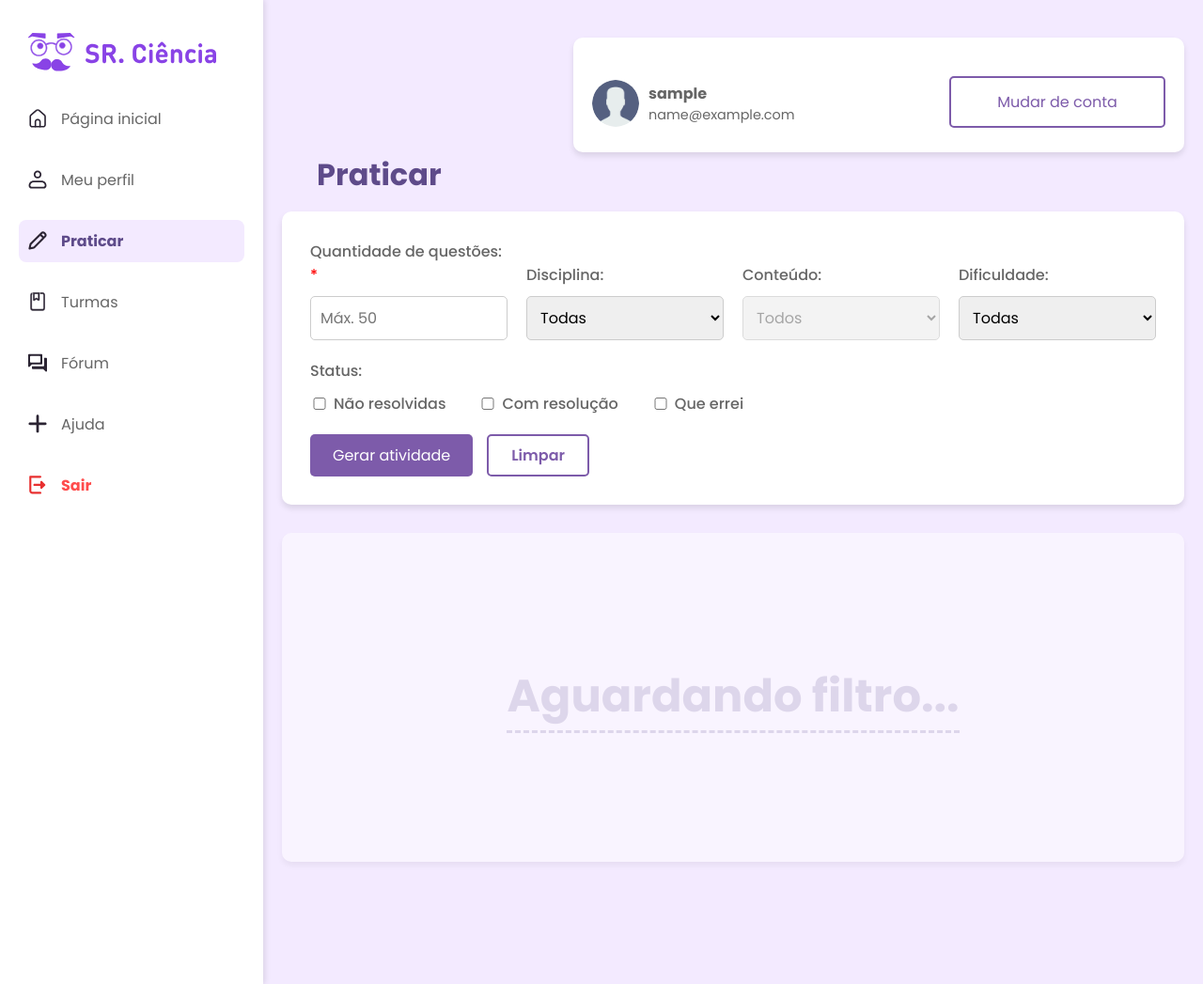
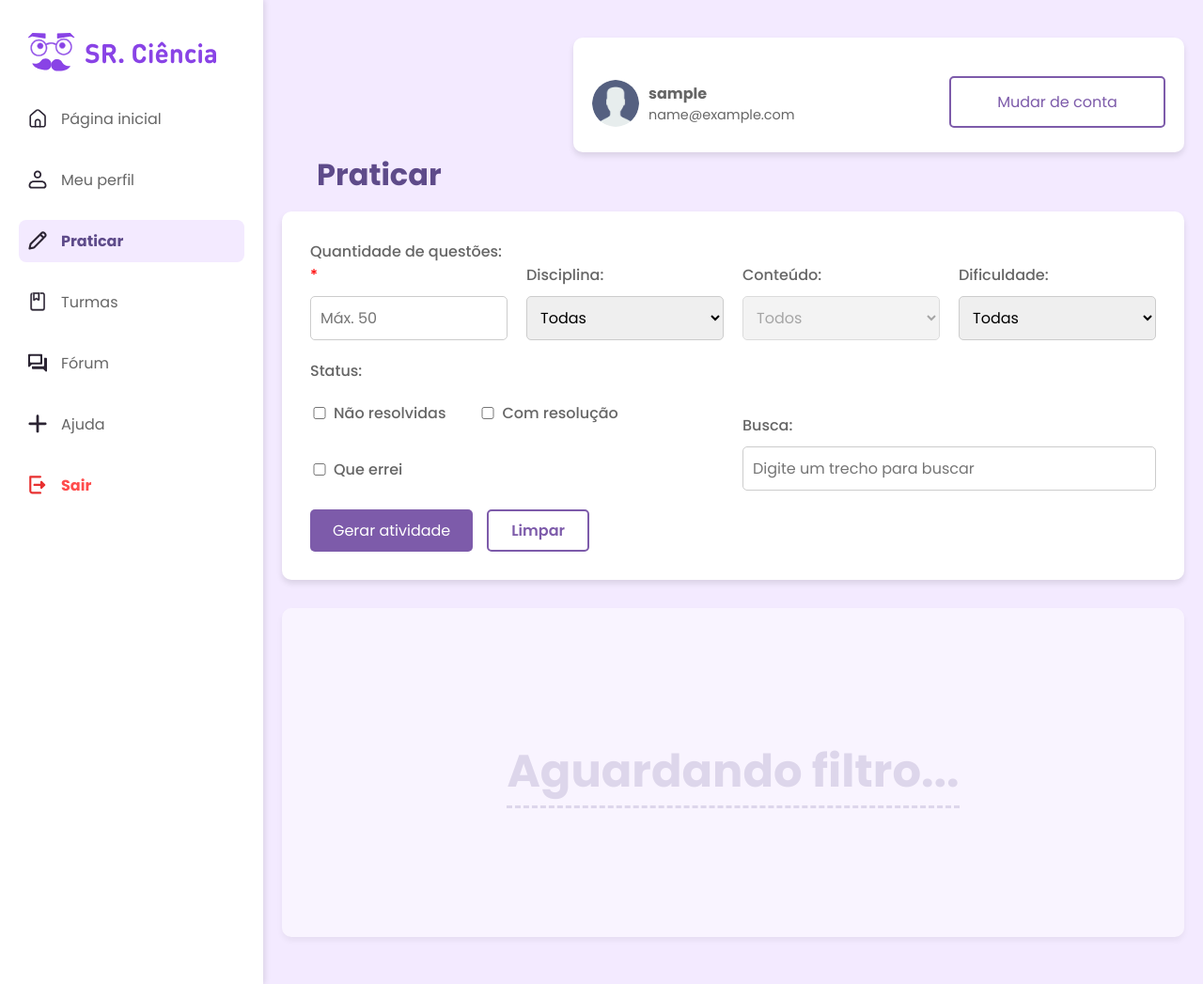
Before and after one commit to Matheusdsc2006/SrCiencia, a Django app: page /aluno/praticar/ in a window 1280 px wide. Shown: the whole page at 94% size. Run offline with Django 5.2, Linux system fonts and the light colour scheme; the visitor is signed in with stand-in values (Sample User, id 1); data that the repository does not hold is empty; some libraries are stand-ins or nearby versions.

Commit message:
campo de busca no praticar

```diff
--- a/srciencia_core/static/css/praticar.css
+++ b/srciencia_core/static/css/praticar.css
@@ -173,6 +173,35 @@ body {
 .status-options label input{
     width: 20px;
 }
+
+.form-group-inline {
+    display: flex;
+    justify-content: space-between;
+    align-items: center;
+}
+
+.status-options {
+    display: flex;
+    gap: 1rem;
+}
+
+.search-container {
+    display: flex;
+    align-items: center;
+}
+
+.search-label {
+    margin-right: 0.5rem;
+}
+
+.search-input {
+    width: 200px;
+    padding: 0.5rem;
+    font-size: 1rem;
+    border: 1px solid #ccc;
+    border-radius: 4px;
+}
+
 
 /* Botões alinhados no canto inferior esquerdo */
 .form-container .btn-group {
--- a/srciencia_core/templates/aluno_praticar.html
+++ b/srciencia_core/templates/aluno_praticar.html
@@ -132,8 +132,8 @@
                     </div>
 
                     <div class="form-group">
-                        <label>Status:</label>
-                        <div class="status-options">
+                        <label style="margin-bottom: 10px;">Status:</label>
+                        <div class="status-options" style="margin-bottom: 10px;">
                             <label>
                                 <input type="checkbox" name="status" value="nao_resolvidas"> Não resolvidas
                             </label>
@@ -145,6 +145,17 @@
                             </label>
                         </div>
                     </div>
+                    <div class="form-group">
+                        <label for="busca-questoes">Busca:</label>
+                        <input
+                            type="text"
+                            id="busca-questoes"
+                            name="busca_questoes"
+                            placeholder="Digite um trecho para buscar"
+                            class="search-input"
+                        >
+                    </div>
+
 
                     <div class="btn-group">
                         <button type="button" class="btn btn-save" id="gerar-atividade">Gerar atividade</button>
@@ -565,6 +576,12 @@ function salvarAlternativas() {
         params.append("status", statusFilters.join(","));
     }
 
+    // Adicionar o valor do campo de busca
+    var buscaQuestoes = document.getElementById("busca-questoes").value.trim();
+    if (buscaQuestoes) {
+        params.append("busca", buscaQuestoes);
+    }
+
     fetch(`/aluno/praticar/api/questoes?${params.toString()}`)
         .then(response => {
             if (!response.ok) {
@@ -578,7 +595,7 @@ function salvarAlternativas() {
             // Se nenhuma questão for encontrada
             if (data.questoes.length === 0) {
                 questoesContainer.style.display = "block";
-                questoesContainer.innerHTML = `<p style="color: white; text-align: center; font-size: 1.2rem;">${data.message || 'Nenhuma questão foi encontrada para o filtro realizado.'}</p>`;
+                questoesContainer.innerHTML = `<p style="color: red; text-align: center; font-size: 1.2rem;">Não há questões para o filtro selecionado.</p>`;
                 return;
             }
 
--- a/srciencia_core/views/praticarView.py
+++ b/srciencia_core/views/praticarView.py
@@ -18,7 +18,6 @@ def aluno_praticar(request):
         'topicos': [],
     })
 
-
 @login_required
 def buscar_questoes(request):
     if request.method == 'GET':
@@ -29,6 +28,7 @@ def buscar_questoes(request):
             dificuldade = request.GET.get('dificuldade')
             quantidade = request.GET.get('quantidade', '10')  # Padrão: 10 questões
             status_filtros = request.GET.getlist('status', [])  # Lista de status
+            busca = request.GET.get('busca', '').strip()  # Busca textual
 
             # Validação de quantidade
             if not quantidade.isdigit() or int(quantidade) <= 0:
@@ -58,6 +58,10 @@ def buscar_questoes(request):
                     respostas__aluno=request.user,
                     respostas__correta=False
                 )
+
+            # Filtro de busca
+            if busca:
+                questoes = questoes.filter(descricao__icontains=busca)
 
             # Limitar quantidade de questões
             questoes = questoes.distinct()[:quantidade]
@@ -89,7 +93,6 @@ def buscar_questoes(request):
             return JsonResponse({'error': 'Erro inesperado: ' + str(e)}, status=500)
 
     return JsonResponse({'error': 'Método não permitido'}, status=405)
-
 
 
 @csrf_exempt
```
